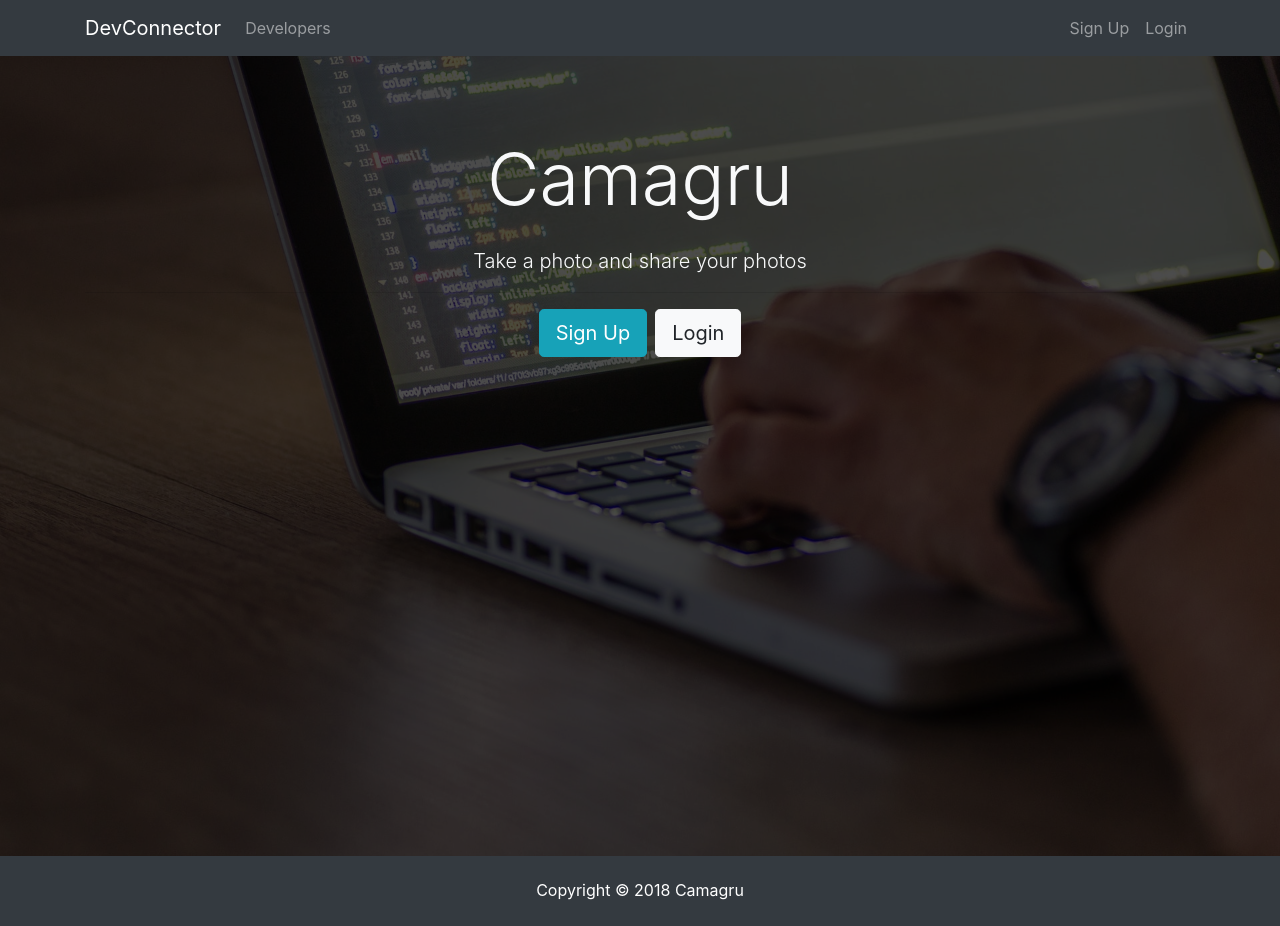
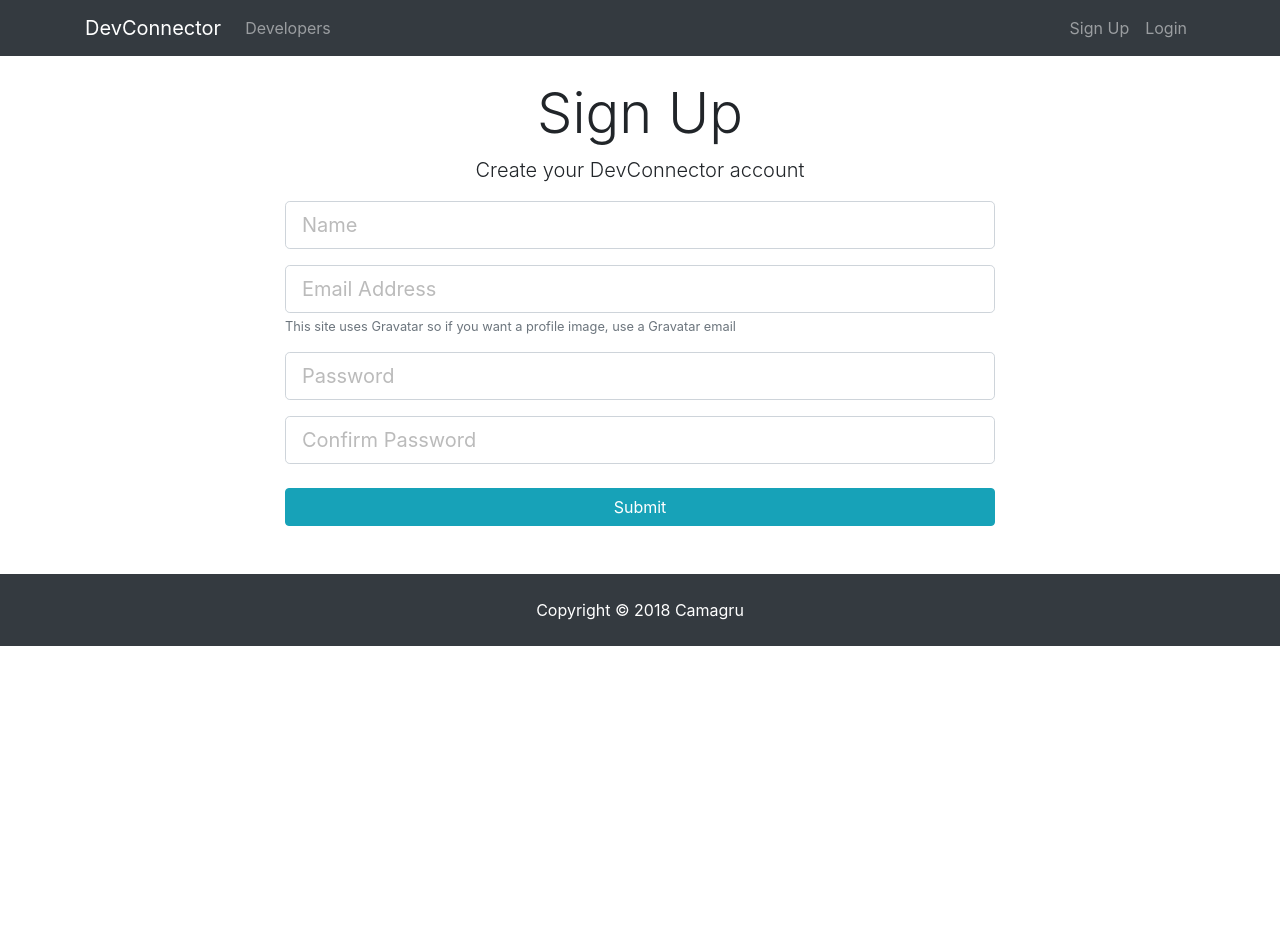
Before and after one commit to KyleAMcKee/Camagru, a React (Create React App) app in the folder client/: page /register in a window 1280 px wide. After the commit the page ends 800 px from the top, so only its background shows below. Built offline with nearby package versions, Linux system fonts and the light colour scheme.

Commit message:
added login and register components

```diff
--- a/client/package.json
+++ b/client/package.json
@@ -3,8 +3,11 @@
   "version": "0.1.0",
   "private": true,
   "dependencies": {
+    "axios": "^0.18.0",
+    "classnames": "^2.2.6",
     "react": "^16.6.3",
     "react-dom": "^16.6.3",
+    "react-router-dom": "^4.3.1",
     "react-scripts": "2.1.1"
   },
   "scripts": {
@@ -13,7 +16,7 @@
     "test": "react-scripts test",
     "eject": "react-scripts eject"
   },
-	"proxy": "http://localhost:5000",
+  "proxy": "http://localhost:5000",
   "eslintConfig": {
     "extends": "react-app"
   },
--- a/client/src/App.js
+++ b/client/src/App.js
@@ -1,17 +1,28 @@
 import React, { Component } from 'react';
-import Navbar from './components/layout/Navbar'
-import Footer from './components/layout/Footer'
-import Landing from './components/layout/Landing'
+import { BrowserRouter as Router, Route } from 'react-router-dom';
+
+import Navbar from './components/layout/Navbar';
+import Footer from './components/layout/Footer';
+import Landing from './components/layout/Landing';
+import Login from './components/auth/Login';
+import Register from './components/auth/Register';
+
 import './App.css';
 
 class App extends Component {
   render() {
     return (
-      <div className="App">
-			<Navbar />
-			<Landing />
-			<Footer />
-      </div>
+			<Router>
+				<div className="App">
+					<Navbar />
+					<Route exact path="/" component={ Landing } />
+					<div className="container">
+						<Route exact path="/register" component={ Register } />
+						<Route exact path="/login" component={ Login } />
+					</div>
+					<Footer />
+				</div>
+			</Router>
     );
   }
 }
--- /dev/null
+++ b/client/src/components/auth/Login.js
@@ -0,0 +1,58 @@
+import React, { Component } from 'react';
+
+class Login extends Component {
+	constructor() {
+		super();
+		this.state = {
+			email: '',
+			password: '',
+			errors: {}
+		}
+
+		this.onChange = this.onChange.bind(this);
+		this.onSubmit = this.onSubmit.bind(this);
+	}
+
+	onChange(e) {
+		this.setState({
+			[e.target.name]: e.target.value
+		})
+	}
+
+	onSubmit(e) {
+
+		e.preventDefault();
+		const user = {
+			email: this.state.email,
+			password: this.state.password
+		}
+
+		console.log(user);
+	}
+
+	render() {
+		return (
+			<div className="login">
+				<div className="container">
+					<div className="row">
+						<div className="col-md-8 m-auto">
+							<h1 className="display-4 text-center">Log In</h1>
+							<p className="lead text-center">Sign in to your Camagru account</p>
+							<form onSubmit={this.onSubmit}>
+								<div className="form-group">
+									<input type="email" className="form-control form-control-lg" placeholder="Email Address" name="email" value={this.state.email} onChange={this.onChange}/>
+								</div>
+								<div className="form-group">
+									<input type="password" className="form-control form-control-lg" placeholder="Password" name="password" value={this.state.password} onChange={this.onChange}/>
+								</div>
+								<input type="submit" className="btn btn-info btn-block mt-4" />
+							</form>
+						</div>
+					</div>
+				</div>
+			</div>
+		);
+	}
+}
+
+export default Login;
--- /dev/null
+++ b/client/src/components/auth/Register.js
@@ -0,0 +1,87 @@
+import React, { Component } from 'react';
+import axios from 'axios';
+import classnames from 'classnames';
+
+class Register extends Component {
+	constructor() {
+		super();
+		this.state = {
+			name: '',
+			email: '',
+			password: '',
+			password2: '',
+			errors: {}
+		};
+
+		this.onChange = this.onChange.bind(this);
+		this.onSubmit = this.onSubmit.bind(this);
+	}
+
+	onChange(e) {
+		this.setState({
+			[e.target.name]: e.target.value
+		});
+	}
+
+	onSubmit(e) {
+		e.preventDefault();
+
+		const newUser = {
+			name: this.state.name,
+			email: this.state.email,
+			password: this.state.password,
+			password2: this.state.password2
+		}
+
+		axios.post('/api/users/register', newUser)
+			.then(res => console.log(res.data))
+			.catch(err => this.setState({errors: err.response.data}));
+	}
+
+	render() {
+		const { errors } = this.state;
+
+		return (
+			<div className="register">
+				<div className="container">
+					<div className="row">
+						<div className="col-md-8 m-auto">
+							<h1 className="display-4 text-center">Sign Up</h1>
+							<p className="lead text-center">Create your DevConnector account</p>
+							<form noValidate onSubmit={this.onSubmit}>
+								<div className="form-group">
+									<input type="text" className={classnames("form-control form-control-lg", {
+										'is-invalid': errors.name
+									})} placeholder="Name" name="name" value={this.state.name} onChange={this.onChange}/>
+									{errors.name && (<div className="invalid-feedback">{errors.name}</div>)}
+								</div>
+								<div className="form-group">
+									<input type="email" className={classnames("form-control form-control-lg" , {
+										'is-invalid': errors.email
+									})} placeholder="Email Address" name="email" value={this.state.email} onChange={this.onChange}/>
+									{errors.email && (<div className="invalid-feedback">{errors.email}</div>)}
+									<small className="form-text text-muted">This site uses Gravatar so if you want a profile image, use a Gravatar email</small>
+								</div>
+								<div className="form-group">
+									<input type="password" className={classnames("form-control form-control-lg", {
+										'is-invalid': errors.password
+									})} placeholder="Password" name="password" value={this.state.password} onChange={this.onChange}/>
+									{errors.password && (<div className="invalid-feedback">{errors.password}</div>)}
+								</div>
+								<div className="form-group">
+									<input type="password" className={classnames("form-control form-control-lg", {
+										'is-invalid': errors.password2
+									})} placeholder="Confirm Password" name="password2" value={this.state.password2} onChange={this.onChange}/>
+									{errors.password2 && (<div className="invalid-feedback">{errors.password2}</div>)}
+								</div>
+								<input type="submit" className="btn btn-info btn-block mt-4" />
+							</form>
+						</div>
+					</div>
+				</div>
+			</div>
+		)
+	}
+}
+
+export default Register;
--- a/client/src/components/layout/Landing.js
+++ b/client/src/components/layout/Landing.js
@@ -1,4 +1,5 @@
-import React, { Component } from 'react'
+import React, { Component } from 'react';
+import { Link } from 'react-router-dom';
 
 class Landing extends Component {
 	render() {
@@ -12,8 +13,8 @@
 								</h1>
 								<p className="lead">Take a photo and share your photos</p>
 								<hr />
-								<a href="register.html" className="btn btn-lg btn-info mr-2">Sign Up</a>
-								<a href="login.html" className="btn btn-lg btn-light">Login</a>
+								<Link to="/register" className="btn btn-lg btn-info mr-2">Sign Up</Link>
+								<Link to="/login" className="btn btn-lg btn-light">Login</Link>
 							</div>
 						</div>
 					</div>
--- a/client/src/components/layout/Navbar.js
+++ b/client/src/components/layout/Navbar.js
@@ -1,4 +1,5 @@
-import React, { Component } from 'react'
+import React, { Component } from 'react';
+import { Link } from 'react-router-dom';
 
 class Navbar extends Component {
 	render() {
@@ -6,7 +7,7 @@
 			<div>
 				<nav className="navbar navbar-expand-sm navbar-dark bg-dark mb-4">
 					<div className="container">
-						<a className="navbar-brand" href="landing.html">DevConnector</a>
+						<Link className="navbar-brand" to="/">DevConnector</Link>
 						<button className="navbar-toggler" type="button" data-toggle="collapse" data-target="#mobile-nav">
 							<span className="navbar-toggler-icon"></span>
 						</button>
@@ -14,17 +15,21 @@
 						<div className="collapse navbar-collapse" id="mobile-nav">
 							<ul className="navbar-nav mr-auto">
 								<li className="nav-item">
-									<a className="nav-link" href="profiles.html"> Developers
-									</a>
+									<Link className="nav-link" to="/profiles"> Developers
+									</Link>
 								</li>
 							</ul>
 
 							<ul className="navbar-nav ml-auto">
 								<li className="nav-item">
-									<a className="nav-link" href="register.html">Sign Up</a>
+									<Link className="nav-link" to="/register">
+										Sign Up
+									</Link>
 								</li>
 								<li className="nav-item">
-									<a className="nav-link" href="login.html">Login</a>
+									<Link className="nav-link" to="/Login">
+										Login
+									</Link>
 								</li>
 							</ul>
 						</div>
```
Also changed, not shown: 1 other file (tests, documents, lock files or other folders).
